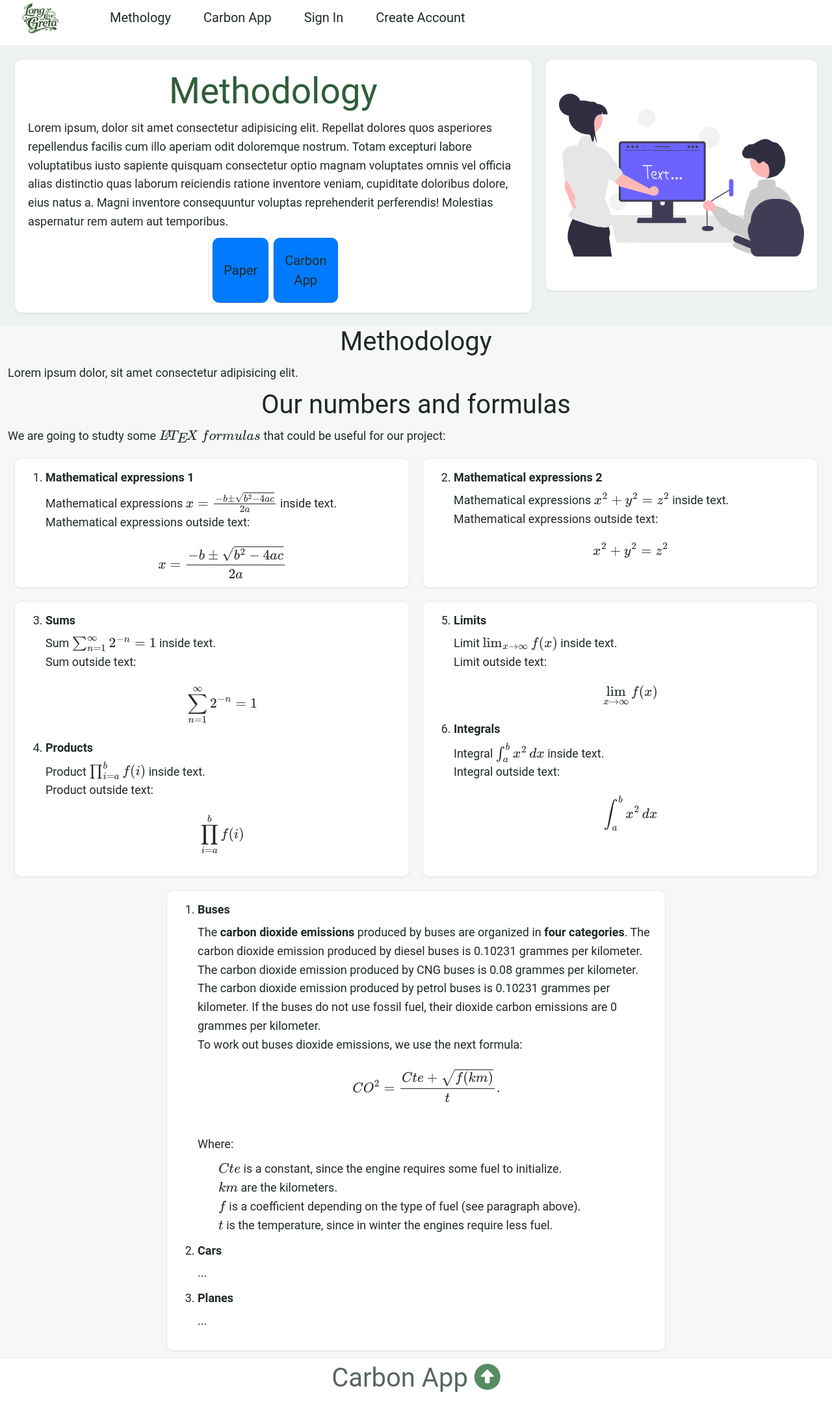
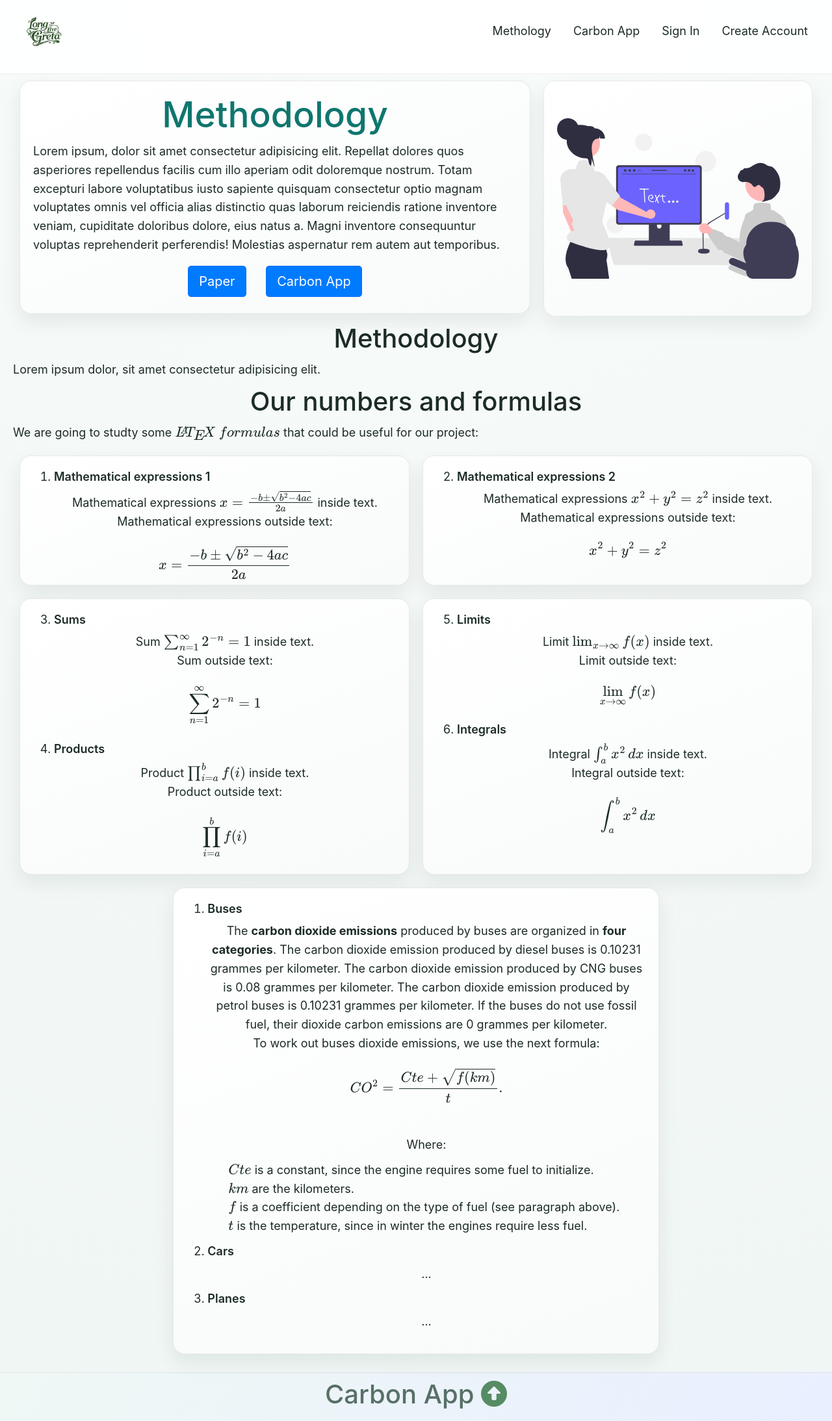
Before and after one commit to Horg1/Carbon_App_Group_2, a Flask app: page /methodology in a window 1280 px wide. Shown: the whole page at 65% size. Before the commit the page ends 2142 px from the top, so only its background shows below. Run offline with Flask 2, Linux system fonts and the light colour scheme; some libraries are stand-ins or nearby versions.

Commit message:
Refresh UI styling with modern color palette and card design

```diff
--- a/static/carbon_app.css
+++ b/static/carbon_app.css
@@ -1,90 +1,35 @@
-/* Minimal ESG / carbon palette (carbon app page) */
-
 :root{
-  --bg: #F7F8F6;
-  --surface: #EEF2EE;
-  --card: #FFFFFF;
-  --border: #D2DAD2;
-  --text: #1F2A24;
-  --muted: #58665C;
-  --accent: #2F5D3A;
-  --accent-soft: #6FAF7A;
-  --shadow: 0 1px 2px rgba(0,0,0,0.06);
+  --surface: transparent;
+  --card: #ffffff;
+  --text: #1c2b26;
+  --accent: #0f766e;
+  --shadow: 0 12px 30px rgba(15,35,30,0.08);
 }
 
-/* Utilities  */
-p{
-  margin: 10px 0;
-  font-size: 18px;
-  text-align: left;
-  color: var(--text);
-}
+p, h4{ font-size: 18px; color: var(--text); }
+h4{ text-align: left; font-weight: 600; }
 
-h4{
-  font-size: 18px;
-  text-align: left;
-  font-weight: bold;
-  color: var(--text);
-}
-
-/* Section header */
-.section_header_carbon_app{
-  background-color: var(--surface);
-}
+.section_header_carbon_app{ background-color: var(--surface); }
 
 .header_carbon_app{
   display: flex;
   align-items: start;
-  background: var(--surface);
+  background: transparent;
 }
 
 .header_carbon_app .box{
   flex: 1;
-  background: var(--card);
+  background: linear-gradient(160deg, #fff 0%, #f8fbfa 100%);
   color: var(--text);
-  border: 1px solid rgba(31,42,36,0.10);
+  border: 1px solid rgba(31,42,36,0.09);
   box-shadow: var(--shadow);
-  border-radius: 10px;
+  border-radius: 18px;
   margin: 20px 10px;
-  padding: 15px 20px;
+  padding: 20px;
   text-align:center;
-  align-items: center;
-  justify-content: center;
 }
 
 .header_carbon_app .box:nth-of-type(1){ flex-grow:2; }
 .header_carbon_app .box:nth-of-type(2){ flex-grow:1; }
 
-.container_buttons_links_header_carbon_app{
-  display: flex;
-  justify-content: center;
-  align-items: center;
-  flex-wrap:wrap;
-}
-
-.container_buttons_links_header_carbon_app a:hover{
-  color: var(--accent);
-}
-
-/* keep original selector + common button patterns */
-.container_buttons_links_header_carbon_app btn,
-.container_buttons_links_header_carbon_app .btn,
-.container_buttons_links_header_carbon_app button,
-.container_buttons_links_header_carbon_app a.btn{
-  width: 100px;
-  height: 100px;
-  background: var(--card);
-  color: var(--text);
-  display: flex;
-  justify-content:center;
-  align-items:center;
-  border: 1px solid rgba(31,42,36,0.10);
-  border-radius: 10px;
-  box-shadow: var(--shadow);
-}
-
-@media (max-width:768px){
-  .header_carbon_app{
-    flex-direction: column;
-  }
-}
+@media (max-width:768px){ .header_carbon_app{ flex-direction: column; } }
--- a/static/home.css
+++ b/static/home.css
@@ -1,106 +1,58 @@
-/* Minimal ESG / carbon palette (home + developers) */
-
 :root{
-  --bg: #F7F8F6;
-  --surface: #EEF2EE;
-  --card: #FFFFFF;
-  --border: #D2DAD2;
-  --text: #1F2A24;
-  --muted: #58665C;
-  --accent: #2F5D3A;
-  --accent-soft: #6FAF7A;
-  --shadow: 0 1px 2px rgba(0,0,0,0.06);
+  --bg: #f4f8f7;
+  --surface: transparent;
+  --card: #ffffff;
+  --border: #c9ddd4;
+  --text: #1c2b26;
+  --muted: #587067;
+  --accent: #0f766e;
+  --accent-2: #1d4ed8;
+  --accent-soft: #34d399;
+  --shadow: 0 12px 30px rgba(15, 35, 30, 0.08);
 }
 
-/* Utilities  */
-p{
-  margin: 10px 0;
-  font-size: 18px;
-  color: var(--text);
+p{ margin: 10px 0; font-size: 18px; color: var(--text); }
+
+.section_header_home,
+.section_developers{ background-color: var(--surface); }
+
+.header_home,
+.developers{
+  display: flex;
+  align-items: stretch;
+  background: transparent;
+  gap: 8px;
 }
 
-/* Section header_home */
-.section_header_home{
-  background-color: var(--surface);
-}
-
-.header_home{
-  display: flex;
-  align-items: start;
-  background: var(--surface);
-}
-
-.header_home .box{
-  flex: 1;
-  background: var(--card);
-  color: var(--text);
-  border: 1px solid rgba(31,42,36,0.10);
-  box-shadow: var(--shadow);
-  border-radius: 10px;
-  margin: 20px 10px;
-  padding: 15px 20px;
-  text-align:center;
-  align-items: center;
-  justify-content: center;
-}
-
-.header_home .box:nth-of-type(1){ flex-grow:2; }
-.header_home .box:nth-of-type(2){ flex-grow:1; }
-
-.container_buttons_links_header_home{
-  display: flex;
-  justify-content: center;
-  align-items: center;
-  flex-wrap:wrap;
-}
-
-.container_buttons_links_header_home a:hover{
-  color: var(--accent);
-}
-
-/* keep your original selector, but also support common button markup */
-.container_buttons_links_header_home btn,
-.container_buttons_links_header_home .btn,
-.container_buttons_links_header_home button,
-.container_buttons_links_header_home a.btn{
-  width: 100px;
-  height: 100px;
-  background: var(--card);
-  color: var(--text);
-  display: flex;
-  justify-content:center;
-  align-items:center;
-  border: 1px solid rgba(31,42,36,0.10);
-  border-radius: 10px;
-  box-shadow: var(--shadow);
-}
-
-/* Section developers */
-.section_developers{
-  background-color: var(--surface);
-}
-
-.developers{
-  display: flex;
-  align-items: start;
-  background: var(--surface);
-}
-
-/* Unified cards */
+.header_home .box,
 .developers .box,
 .developers .box2,
 .developers .box3{
   flex: 1;
-  background: var(--card);
+  background: linear-gradient(160deg, #ffffff 0%, #f8fbfa 100%);
   color: var(--text);
-  border: 1px solid rgba(31,42,36,0.10);
+  border: 1px solid rgba(31,42,36,0.09);
   box-shadow: var(--shadow);
-  border-radius: 10px;
+  border-radius: 18px;
   margin: 20px 10px;
-  padding: 15px 20px;
-  text-align:center;
-  align-items: center;
-  justify-content: center;
+  padding: 22px 24px;
+  text-align: center;
+}
+
+.header_home .box:nth-of-type(1){ flex-grow: 2; }
+.header_home .box:nth-of-type(2){ flex-grow: 1; }
+
+.developers .box,
+.developers .box2,
+.developers .box3{
+  transition: transform 180ms ease, box-shadow 180ms ease;
+}
+
+.developers .box:hover,
+.developers .box2:hover,
+.developers .box3:hover{
+  transform: translateY(-4px);
+  box-shadow: 0 16px 34px rgba(15, 35, 30, 0.12);
 }
 
 .developers .box:nth-of-type(1),
--- a/static/layout.css
+++ b/static/layout.css
@@ -1,157 +1,91 @@
-/* Minimal ESG / carbon palette (global layout) */
-
 :root{
-  --bg: #FFFFFF;           /* app background */
-  --surface: #EEF2EE;      /* section surfaces */
-  --surface-2: #FFFFFF;    /* navbar/footer surface */
-  --card: #FFFFFF;         /* cards */
-  --border: #D2DAD2;       /* subtle borders */
-  --text: #1F2A24;         /* primary text */
-  --muted: #58665C;        /* secondary text */
-  --accent: #2F5D3A;       /* primary green */
-  --accent-soft: #6FAF7A;  /* hover/underline */
-  --shadow: 0 1px 2px rgba(0,0,0,0.06);
+  --bg: #f4f8f7;
+  --surface: #e9f2ef;
+  --surface-2: rgba(255,255,255,0.9);
+  --card: #ffffff;
+  --border: #c9ddd4;
+  --text: #1c2b26;
+  --muted: #587067;
+  --accent: #0f766e;
+  --accent-2: #1d4ed8;
+  --accent-soft: #34d399;
+  --shadow: 0 10px 30px rgba(15, 35, 30, 0.08);
 }
 
-/* Google fonts Roboto  */
-@import url('https://fonts.googleapis.com/css2?family=Roboto:wght@100;400&display=swap');
+@import url('https://fonts.googleapis.com/css2?family=Inter:wght@300;400;500;600&display=swap');
 
-/* CSS utilities */
-*{
-  box-sizing: border-box;
-  padding: 0;
-  margin: 0;
-}
+*{ box-sizing: border-box; padding: 0; margin: 0; }
 
 body{
-  font-family: 'Roboto', sans-serif;
-  background: var(--bg);
+  font-family: 'Inter', sans-serif;
+  background: radial-gradient(circle at top, #f8fcfb 0%, var(--bg) 45%, #eff6f4 100%);
   color: var(--text);
   line-height: 1.6;
 }
 
-.container{
-  margin: auto;
-  max-width: 1320px;
-}
+.container{ margin: auto; max-width: 1320px; padding: 0 20px; }
+ul{ list-style: none; font-weight: 400; }
+a{ color: var(--text); text-decoration: none; }
+h1, h2{ font-weight: 500; line-height: 1.2; }
+p{ margin: 10px 0; font-size: 14px; color: var(--text); }
+img{ width: 100%; }
 
-ul{
-  list-style: none;
-  font-weight: 400;
-}
-
-a{
-  color: var(--text);
-  text-decoration: none;
-}
-
-h1, h2{
-  font-weight: 400;
-  line-height: 1.2;
-}
-
-p{
-  margin: 10px 0;
-  font-size: 14px;
-  color: var(--text);
-}
-
-img{
-  width: 100%;
-}
-
-/* Navbar  */
 .section_carbon_app_navbar{
   background-color: var(--surface-2);
-  border-bottom: 1px solid rgba(31,42,36,0.10);
+  border-bottom: 1px solid rgba(31,42,36,0.08);
+  backdrop-filter: blur(8px);
+  position: sticky;
+  top: 0;
+  z-index: 20;
 }
 
 .carbon_app_navbar{
   display: flex;
   flex-direction: row;
-  justify-content: flex-start;
-  height: 70px;
+  justify-content: space-between;
+  min-height: 78px;
   align-items: center;
-  background-color: var(--surface-2);
-  padding: 0 0px;
+  padding: 0;
 }
 
 .carbon_app_navbar a{
   color: var(--text);
-  padding: 10px 20px;
-  margin: 0 5px;
-  font-size: 20px;
-  text-decoration: none;
+  padding: 8px 14px;
+  margin: 0 3px;
+  font-size: 18px;
+  border-radius: 999px;
+  transition: all 180ms ease;
 }
 
 .carbon_app_navbar a:hover{
-  border-bottom: var(--accent-soft) 4px solid;
+  color: #fff;
+  background: linear-gradient(120deg, var(--accent), var(--accent-2));
 }
 
-.carbon_app_navbar ul{
-  display: flex;
-  flex-direction: row;
-}
+.carbon_app_navbar ul{ display: flex; flex-direction: row; align-items: center; }
+.carbon_app_navbar .logo{ font-weight: 400; }
+.carbon_app_navbar .logo a{ padding: 0; margin: 0; display: inline-flex; align-items: center; }
+.carbon_app_navbar .logo a:hover{ background: transparent; }
 
-.carbon_app_navbar .logo{
-  font-weight: 400;
-}
+.navbar-logo{ width: 95px; height: 95px; object-fit: contain; padding-top: 8px; }
+.text-logo{ color: var(--accent); }
 
-.carbon_app_navbar .logo a{
-  padding: 0;
-  margin: 0;
-  display: inline-flex;
-  align-items: center;
-}
-
-.carbon_app_navbar .logo a:hover{
-  border-bottom: none;
-}
-
-.navbar-logo{
-  width: 100px;
-  height: 100px;
-  object-fit: contain;
-  padding-top: 10px;
-}
-
-.text-logo{
-  color: var(--accent);
-}
-
-/* Footer  */
 .section_footer{
-  background-color: var(--surface-2);
-  border-top: 1px solid rgba(31,42,36,0.10);
+  margin-top: 18px;
+  background: linear-gradient(120deg, #eff8f5, #e9efff);
+  border-top: 1px solid rgba(31,42,36,0.08);
 }
 
 .footer{
   display: flex;
-  flex-direction: row;
   justify-content: center;
-  height: 70px;
+  min-height: 74px;
   align-items: center;
-  background-color: var(--surface-2);
-  padding: 0 0px;
   color: var(--muted);
 }
 
-/* Media query */
 @media(max-width:768px){
-  .carbon_app_navbar{
-    height: 160px;
-    flex-direction: column;
-  }
-  .carbon_app_navbar a{
-    font-size: 15px;
-    padding: 5px 20px;
-  }
-  .carbon_app_navbar ul{
-    display: flex;
-    flex-direction: column;
-  }
-  .carbon_app_navbar a:hover{
-    color: var(--accent);
-    border-bottom: var(--accent-soft) 2px solid;
-  }
+  .carbon_app_navbar{ min-height: 160px; flex-direction: column; justify-content: center; }
+  .carbon_app_navbar a{ font-size: 15px; padding: 5px 14px; }
+  .carbon_app_navbar ul{ flex-direction: column; }
 }
--- a/static/methodology.css
+++ b/static/methodology.css
@@ -1,152 +1,41 @@
-/* Minimal ESG / carbon palette (methodology page) */
-
 :root{
-  --bg: #F7F8F6;
-  --surface: #EEF2EE;
-  --card: #FFFFFF;
-  --border: #D2DAD2;
-  --text: #1F2A24;
-  --muted: #58665C;
-  --accent: #2F5D3A;
-  --accent-soft: #6FAF7A;
-  --shadow: 0 1px 2px rgba(0,0,0,0.06);
+  --bg: #f4f8f7;
+  --surface: transparent;
+  --card: #ffffff;
+  --text: #1c2b26;
+  --accent: #0f766e;
+  --shadow: 0 12px 30px rgba(15,35,30,0.08);
 }
 
-/* Utilities  */
-p{
-  margin: 10px 0;
-  font-size: 18px;
+p, h4, ol{ font-size: 18px; color: var(--text); }
+h4{ text-align: left; font-weight: 600; }
+
+.section_header_methodology,
+.section_body_methodology{ background-color: var(--surface); }
+
+.header,
+.methodology{ display: flex; align-items: start; background: transparent; }
+
+.header .box,
+.methodology .box_table1,
+.methodology .box_table2{
+  flex: 1;
+  background: linear-gradient(160deg, #fff 0%, #f8fbfa 100%);
   color: var(--text);
-}
-
-h4{
-  font-size: 18px;
-  text-align: left;
-  font-weight: bold;
-  color: var(--text);
-}
-
-ol{
-  font-size: 18px;
-  color: var(--text);
-}
-
-/* Section header */
-.section_header_methodology{
-  background-color: var(--surface);
-}
-
-.header{
-  display: flex;
-  align-items: start;
-  background: var(--surface);
-}
-
-.header .box{
-  flex: 1;
-  background: var(--card);
-  color: var(--text);
-  border: 1px solid rgba(31,42,36,0.10);
+  border: 1px solid rgba(31,42,36,0.09);
   box-shadow: var(--shadow);
-  border-radius: 10px;
-  margin: 20px 10px;
-  padding: 15px 20px;
+  border-radius: 18px;
+  margin: 10px;
+  padding: 18px 20px;
   text-align:center;
-  align-items: center;
-  justify-content: center;
 }
 
 .header .box:nth-of-type(1){ flex-grow:2; }
 .header .box:nth-of-type(2){ flex-grow:1; }
+.methodology .box_table1:nth-of-type(1),
+.methodology .box_table1:nth-of-type(3){ flex-grow:1; background: transparent; border: none; box-shadow: none; }
+.methodology .box_table1:nth-of-type(2){ flex-grow:4; }
+.methodology .box_table2:nth-of-type(1),
+.methodology .box_table2:nth-of-type(2){ flex-grow:1; }
 
-.container_buttons_links_header{
-  display: flex;
-  justify-content: center;
-  align-items: center;
-  flex-wrap:wrap;
-}
-
-.container_buttons_links_header a:hover{
-  color: var(--accent);
-}
-
-/* keep original selector + common button patterns */
-.container_buttons_links_header btn,
-.container_buttons_links_header .btn,
-.container_buttons_links_header button,
-.container_buttons_links_header a.btn{
-  width: 100px;
-  height: 100px;
-  background: var(--card);
-  color: var(--text);
-  display: flex;
-  justify-content:center;
-  align-items:center;
-  border: 1px solid rgba(31,42,36,0.10);
-  border-radius: 10px;
-  box-shadow: var(--shadow);
-}
-
-/* Section methodology */
-.section_body_methodology{
-  background-color: var(--bg);
-}
-
-.methodology{
-  display: flex;
-  align-items: start;
-  background: var(--bg);
-}
-
-/* Table with one column */
-.methodology .box_table1{
-  flex: 1;
-  background: var(--card);
-  color: var(--text);
-  border: 1px solid rgba(31,42,36,0.10);
-  box-shadow: var(--shadow);
-  border-radius: 10px;
-  margin: 10px 10px 10px 10px;
-  padding: 15px 15px;
-  text-align:center;
-  align-items: center;
-  justify-content: center;
-}
-
-/* side spacers: blend into page */
-.methodology .box_table1:nth-of-type(1),
-.methodology .box_table1:nth-of-type(3){
-  flex-grow:1;
-  background: transparent;
-  border: none;
-  box-shadow: none;
-}
-
-.methodology .box_table1:nth-of-type(2){
-  flex-grow:4;
-}
-
-/* Table with two columns */
-.methodology .box_table2{
-  flex: 1;
-  background: var(--card);
-  color: var(--text);
-  border: 1px solid rgba(31,42,36,0.10);
-  box-shadow: var(--shadow);
-  border-radius: 10px;
-  margin: 10px 10px 10px 10px;
-  padding: 15px 15px;
-  text-align:center;
-  align-items: center;
-  justify-content: center;
-}
-
-.methodology .box_table2:nth-of-type(1),
-.methodology .box_table2:nth-of-type(2){
-  flex-grow:1;
-}
-
-@media (max-width:768px){
-  .header{ flex-direction: column; }
-  .methodology{ flex-direction: column; }
-}
+@media (max-width:768px){ .header, .methodology{ flex-direction: column; } }
```
Also changed, not shown: other parts of static/home.css (+17 -24 lines).
